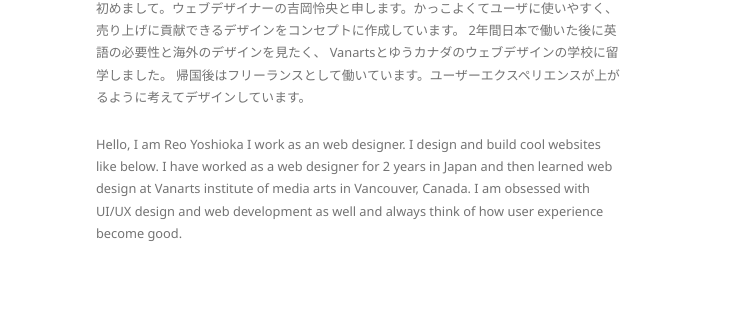
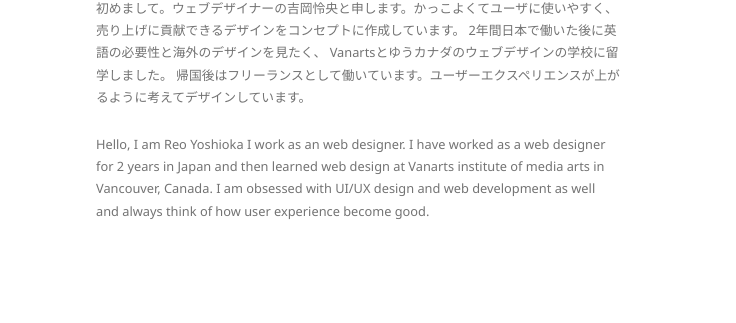
Before and after one commit to ReoYweb/Yoshioka_Reo, a plain HTML site: page index.html in a window 1280 px wide. Both pictures are taken after a click on the element "About Me". Shown: the part 321-644 px from the top of the page, 544-1280 px from the left. Drawn offline with nearby package versions, Linux system fonts and the light colour scheme; files whose address does not match are found by name.

Commit message:
nav fixed

```diff
--- a/index.html
+++ b/index.html
@@ -62,12 +62,11 @@
               帰国後はフリーランスとして働いています。ユーザーエクスペリエンスが上がるように考えてデザインしています。
             </p>
             <p class="nav__text">
-              Hello, I am Reo Yoshioka I work as an web designer. I design and
-              build cool websites like below. I have worked as a web designer
-              for 2 years in Japan and then learned web design at Vanarts
-              institute of media arts in Vancouver, Canada. I am obsessed with
-              UI/UX design and web development as well and always think of how
-              user experience become good.
+              Hello, I am Reo Yoshioka I work as an web designer. I have worked
+              as a web designer for 2 years in Japan and then learned web design
+              at Vanarts institute of media arts in Vancouver, Canada. I am
+              obsessed with UI/UX design and web development as well and always
+              think of how user experience become good.
             </p>
           </div>
         </div>
```
